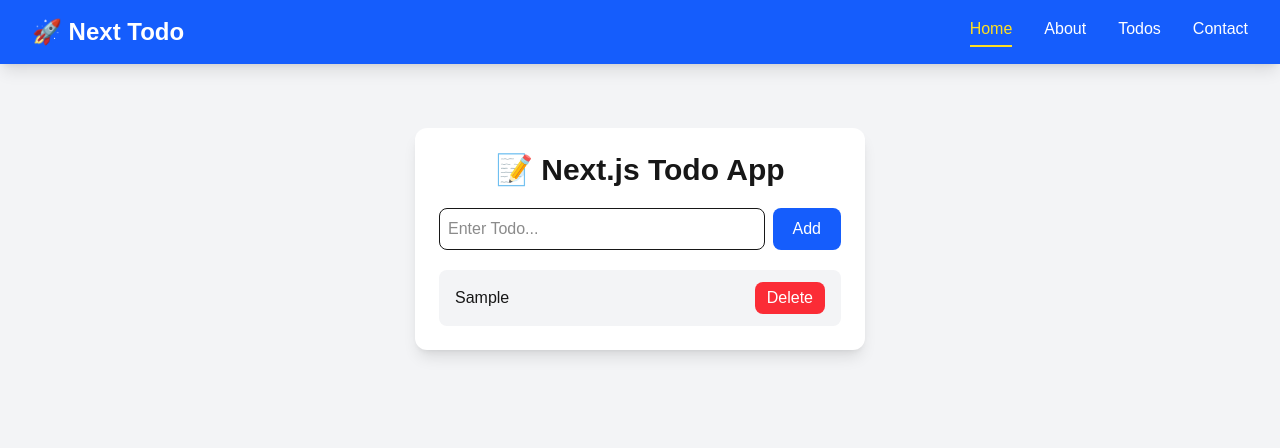
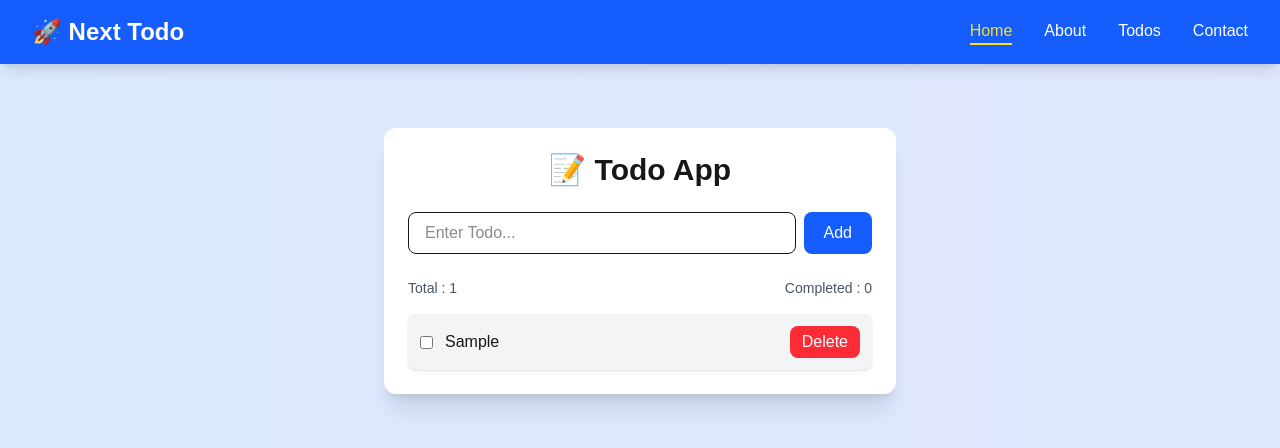
Before and after one commit to Himanshu-Gupta0007/fullstack-framework, a Next.js app: page / in a window 1280 px wide. Both pictures are taken after typing "Sample" into the empty fields and a click on the button "Add". Shown: the top 448 px of the page. Built offline with nearby package versions, Linux system fonts and the light colour scheme.

Commit message:
first commit

```diff
--- a/app/layout.tsx
+++ b/app/layout.tsx
@@ -27,6 +27,7 @@ export default function RootLayout({
       lang="en"
       className={`${geistSans.variable} ${geistMono.variable} h-full antialiased`}
     >
+
       <body className="min-h-full flex flex-col">{children}</body>
     </html>
   );
--- a/app/page.tsx
+++ b/app/page.tsx
@@ -2,42 +2,62 @@
 
 import { useState } from "react";
 
+type Todo = {
+  id: number;
+  text: string;
+  completed: boolean;
+};
+
 export default function Home() {
-  const [todos, setTodos] = useState<string[]>([]);
+  const [todos, setTodos] = useState<Todo[]>([]);
   const [text, setText] = useState("");
   const [active, setActive] = useState("Home");
+
+  const navItems = ["Home", "About", "Todos", "Contact"];
 
   const addTodo = () => {
     if (!text.trim()) return;
 
-    setTodos([...todos, text]);
+    const newTodo: Todo = {
+      id: Date.now(),
+      text,
+      completed: false,
+    };
+
+    setTodos((prev) => [...prev, newTodo]);
     setText("");
   };
 
-  const deleteTodo = (index: number) => {
-    setTodos(todos.filter((_, i) => i !== index));
+  const deleteTodo = (id: number) => {
+    setTodos((prev) => prev.filter((todo) => todo.id !== id));
   };
 
-  const navItems = ["Home", "About", "Todos", "Contact"];
+  const toggleComplete = (id: number) => {
+    setTodos((prev) =>
+      prev.map((todo) =>
+        todo.id === id
+          ? { ...todo, completed: !todo.completed }
+          : todo
+      )
+    );
+  };
 
   return (
-    <div className="min-h-screen bg-gray-100">
+    <div className="min-h-screen bg-gradient-to-r from-blue-100 to-indigo-100">
       {/* Navbar */}
       <nav className="bg-blue-600 text-white shadow-lg">
         <div className="max-w-7xl mx-auto flex justify-between items-center px-8 py-4">
-          <h1 className="text-2xl font-bold cursor-pointer">
-            🚀 Next Todo
-          </h1>
+          <h1 className="text-2xl font-bold">🚀 Next Todo</h1>
 
           <ul className="flex gap-8">
             {navItems.map((item) => (
               <li
                 key={item}
                 onClick={() => setActive(item)}
-                className={`cursor-pointer transition-all duration-300 hover:text-yellow-300 ${
+                className={`cursor-pointer transition ${
                   active === item
-                    ? "text-yellow-300 border-b-2 border-yellow-300 pb-1"
-                    : ""
+                    ? "text-yellow-300 border-b-2 border-yellow-300"
+                    : "hover:text-yellow-300"
                 }`}
               >
                 {item}
@@ -47,19 +67,23 @@ export default function Home() {
         </div>
       </nav>
 
-      {/* Todo App */}
-      <main className="flex justify-center items-center py-16">
-        <div className="bg-white shadow-lg rounded-xl p-6 w-[450px]">
-          <h1 className="text-3xl font-bold text-center mb-5">
-            📝 Next.js Todo App
-          </h1>
+      {/* Main */}
+      <main className="flex justify-center py-16 px-4">
+        <div className="bg-white rounded-xl shadow-xl w-full max-w-lg p-6">
 
-          <div className="flex gap-2 mb-5">
+          <h2 className="text-3xl font-bold text-center mb-6">
+            📝 Todo App
+          </h2>
+
+          {/* Input */}
+          <div className="flex gap-2 mb-6">
             <input
+              type="text"
               value={text}
+              placeholder="Enter Todo..."
               onChange={(e) => setText(e.target.value)}
-              placeholder="Enter Todo..."
-              className="border flex-1 rounded-lg p-2 outline-none focus:ring-2 focus:ring-blue-500"
+              onKeyDown={(e) => e.key === "Enter" && addTodo()}
+              className="flex-1 border rounded-lg px-4 py-2 outline-none focus:ring-2 focus:ring-blue-500"
             />
 
             <button
@@ -70,19 +94,48 @@ export default function Home() {
             </button>
           </div>
 
+          {/* Stats */}
+          <div className="flex justify-between text-sm text-gray-600 mb-4">
+            <span>Total : {todos.length}</span>
+            <span>
+              Completed : {todos.filter((t) => t.completed).length}
+            </span>
+          </div>
+
+          {/* Todo List */}
           {todos.length === 0 ? (
-            <p className="text-center text-gray-500">No Todos Yet 🚀</p>
+            <div className="text-center py-10 text-gray-500">
+              🚀 No Todos Yet
+            </div>
           ) : (
             <ul className="space-y-3">
-              {todos.map((todo, index) => (
+              {todos.map((todo) => (
                 <li
-                  key={index}
-                  className="flex justify-between items-center bg-gray-100 rounded-lg px-4 py-3"
+                  key={todo.id}
+                  className="flex justify-between items-center bg-gray-100 p-3 rounded-lg shadow-sm"
                 >
-                  <span>{todo}</span>
+                  <div className="flex items-center gap-3">
+
+                    <input
+                      type="checkbox"
+                      checked={todo.completed}
+                      onChange={() => toggleComplete(todo.id)}
+                    />
+
+                    <span
+                      className={`${
+                        todo.completed
+                          ? "line-through text-gray-400"
+                          : ""
+                      }`}
+                    >
+                      {todo.text}
+                    </span>
+
+                  </div>
 
                   <button
-                    onClick={() => deleteTodo(index)}
+                    onClick={() => deleteTodo(todo.id)}
                     className="bg-red-500 hover:bg-red-600 text-white px-3 py-1 rounded-lg"
                   >
                     Delete
```
